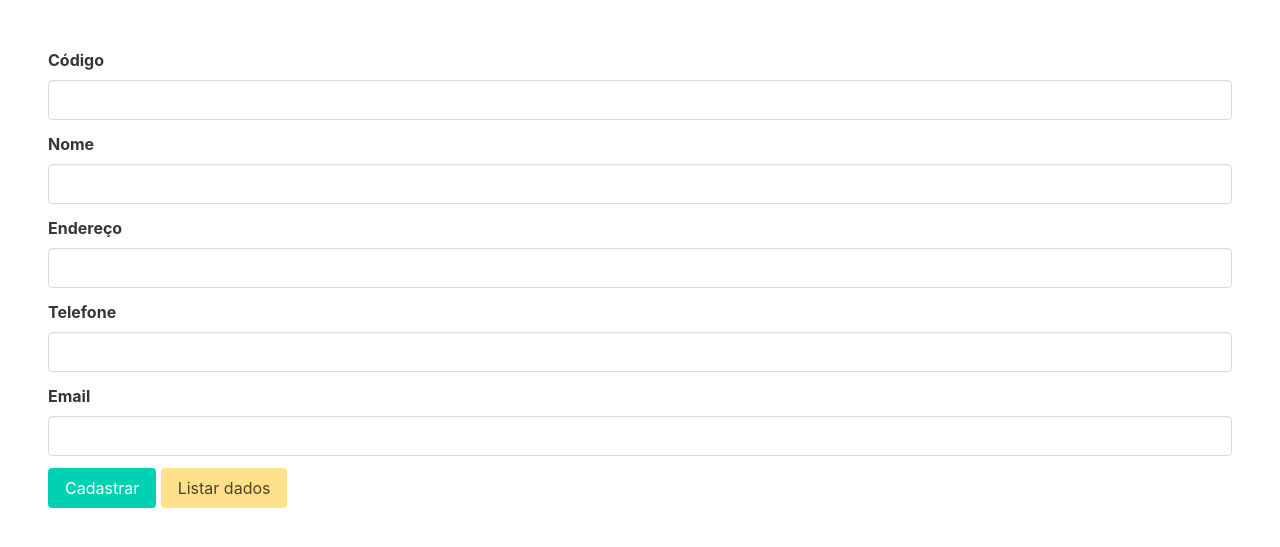
After one commit to sldrafaell/Cadastro, a PHP site: page / in a window 1280 px wide. The commit adds this page. Shown: the top 547 px of the page. Run offline with PHP 8.4, Linux system fonts and the light colour scheme.

Commit message:
Add files via upload

```diff
--- a/PHP/RepositorioCliente.php
+++ b/PHP/RepositorioCliente.php
@@ -1,5 +1,5 @@
 <?php
-class Repositorio {
+class RepositorioCliente {
     public function cadastrar(PDO $banco, Cliente $cliente) {
         $sqlInsert = "INSERT INTO CLIENTE(nome,cpf,pagamento,idade,idbicicleta) VALUES (:n, :c, :p, :i, :id)";
         $insert = $banco->prepare($sqlInsert);
@@ -8,7 +8,7 @@ class Repositorio {
         $cpf = $cliente->getCpf();
         $pagamento = $cliente->getPagamento();
         $idade = $cliente->getIdade();
-        $bicicleta = $cliente->getIdbicicleta();
+        $idbicicleta = $cliente->getIdbicicleta();
 
         $insert->bindParam(":n", $nome);
         $insert->bindParam(":c", $cpf);
--- /dev/null
+++ b/index.php
@@ -0,0 +1,49 @@
+<!DOCTYPE html>
+<html lang="pt-br">
+
+<head>
+    <meta charset="UTF-8">
+    <meta name="viewport" content="width=device-width, initial-scale=1.0">
+    <title>Cadastrar Autor</title>
+    <link rel="stylesheet" href="https://cdn.jsdelivr.net/npm/bulma@0.9.4/css/bulma.min.css">
+</head>
+
+<body>
+    <form action="cadastrar.php" method="POST" class="m-6">
+        <div class="field">
+            <label class="label">Código</label>
+            <div class="control">
+                <input class="input" type="text" name="txtCodigo">
+            </div>
+        </div>
+        <div class="field">
+            <label class="label">Nome</label>
+            <div class="control">
+                <input class="input" type="text" name="txtNome">
+            </div>
+        </div>
+        <div class="field">
+            <label class="label">Endereço</label>
+            <div class="control">
+                <input class="input" type="text" name="txtEndereco">
+            </div>
+        </div>
+        <div class="field">
+            <label class="label">Telefone</label>
+            <div class="control">
+                <input class="input" type="text" name="txtTelefone">
+            </div>
+        </div>
+        <div class="field">
+            <label class="label">Email</label>
+            <div class="control">
+                <input class="input" type="text" name="txtEmail">
+            </div>
+        </div>
+
+        <button type="submit" class="button is-primary">Cadastrar</button>
+        <a class="button is-warning" href="listar.php">Listar dados</a>
+    </form>
+</body>
+
+</html>
```
Also changed, not shown: Listar.php (added, +44 -0 lines), PHP/Cadastrar.php (added, +16 -0 lines).
